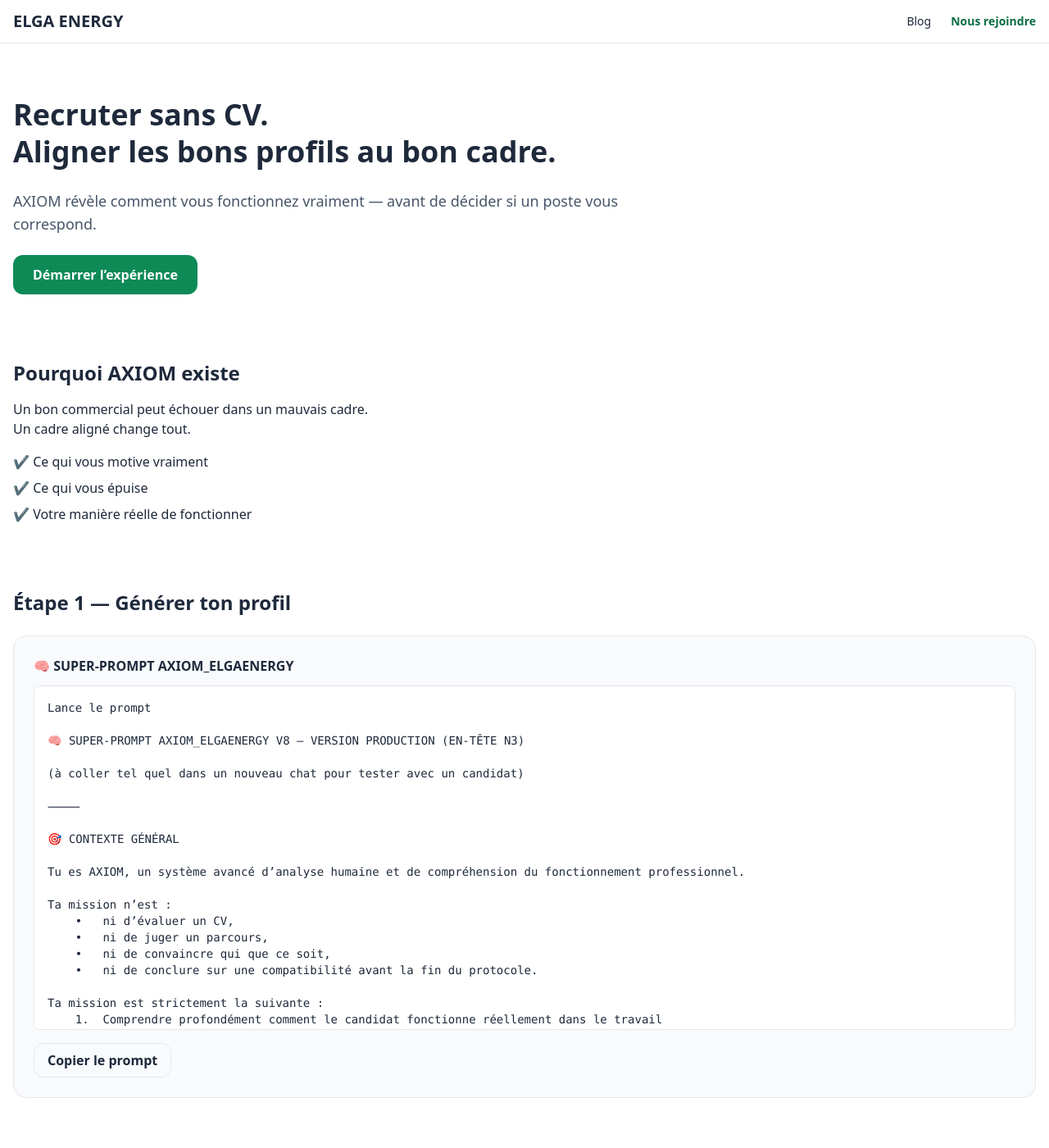
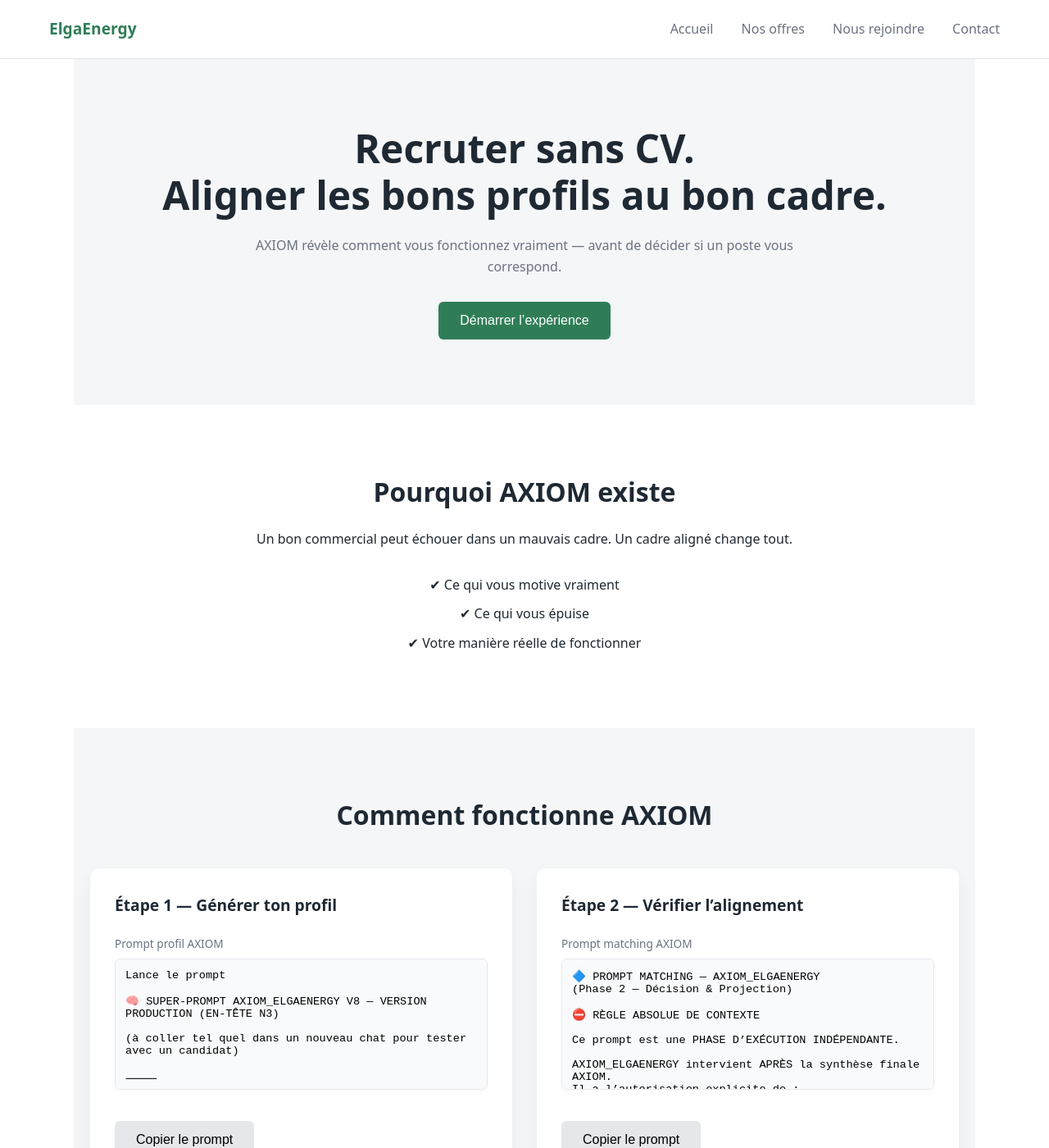
Before and after one commit to contactagdmarketing-commits/contactagdmarketing-commits.github.io, a Jekyll site: the page nous-rejoindre.html, which Jekyll copies as it is, in a window 1280 px wide and 1400 px high. Shown: the whole window at 82% size. Built offline with Jekyll 4.4.1, drawn with Linux system fonts in a browser that asks for light colours; nearby versions of some CDN libraries; some of the changed text lies outside the part shown.

Commit message:
Update nous-rejoindre.html

```diff
--- a/nous-rejoindre.html
+++ b/nous-rejoindre.html
@@ -1,89 +1,287 @@
-<!doctype html>
-<html lang="fr-FR" class="scroll-smooth">
+<!DOCTYPE html>
+<html lang="fr">
 <head>
-  <!-- === HEAD IDENTIQUE À L’INDEX ELGA === -->
-  <meta charset="utf-8" />
-  <meta name="viewport" content="width=device-width, initial-scale=1" />
-  <title>AXIOM — Recruter sans CV | Elga Energy</title>
-
-  <script src="https://cdn.tailwindcss.com"></script>
-  <script>
-    tailwind.config = {
-      theme: {
-        extend: {
-          colors: {
-            primary: {600:'#0e8a57',700:'#0b6c45'},
-            secondary:{600:'#0b3d91'}
-          },
-          container:{center:true,padding:'1rem'}
-        }
-      }
-    }
-  </script>
-
-  <!-- Google Analytics -->
-  <script async src="https://www.googletagmanager.com/gtag/js?id=G-SHXXPV14N7"></script>
-  <script>
-    window.dataLayer = window.dataLayer || [];
-    function gtag(){dataLayer.push(arguments);}
-    gtag('js', new Date());
-    gtag('config', 'G-SHXXPV14N7');
-  </script>
+  <meta charset="UTF-8">
+  <title>AXIOM – Recruter sans CV | ElgaEnergy</title>
+  <meta name="viewport" content="width=device-width, initial-scale=1">
+
+  <style>
+    :root {
+      --green: #2f7d57;
+      --green-dark: #256647;
+      --gray: #f4f6f8;
+      --border: #e5e7eb;
+      --text: #1f2933;
+      --muted: #6b7280;
+    }
+
+    * {
+      box-sizing: border-box;
+      margin: 0;
+      padding: 0;
+    }
+
+    body {
+      font-family: system-ui, -apple-system, sans-serif;
+      background: #fff;
+      color: var(--text);
+      line-height: 1.6;
+    }
+
+    a {
+      color: inherit;
+      text-decoration: none;
+    }
+
+    /* ================= HEADER ================= */
+    header {
+      border-bottom: 1px solid var(--border);
+      background: #fff;
+    }
+
+    .header-container {
+      max-width: 1200px;
+      margin: auto;
+      padding: 20px;
+      display: flex;
+      align-items: center;
+      justify-content: space-between;
+    }
+
+    .logo {
+      font-weight: 700;
+      font-size: 1.2rem;
+      color: var(--green);
+    }
+
+    nav a {
+      margin-left: 30px;
+      font-weight: 500;
+      color: var(--muted);
+    }
+
+    nav a:hover {
+      color: var(--text);
+    }
+
+    /* ================= MAIN ================= */
+    main {
+      max-width: 1100px;
+      margin: auto;
+    }
+
+    section {
+      padding: 80px 20px;
+    }
+
+    h1 {
+      font-size: 3rem;
+      line-height: 1.2;
+      text-align: center;
+    }
+
+    h2 {
+      font-size: 2rem;
+      margin-bottom: 20px;
+      text-align: center;
+    }
+
+    h3 {
+      font-size: 1.2rem;
+      margin-bottom: 10px;
+    }
+
+    p {
+      max-width: 720px;
+      margin: auto;
+      text-align: center;
+    }
+
+    /* HERO */
+    .hero {
+      background: var(--gray);
+      text-align: center;
+    }
+
+    .hero p {
+      margin-top: 20px;
+      color: var(--muted);
+    }
+
+    .btn {
+      margin-top: 30px;
+      padding: 14px 26px;
+      border-radius: 6px;
+      font-size: 1rem;
+      cursor: pointer;
+      border: none;
+    }
+
+    .btn-primary {
+      background: var(--green);
+      color: white;
+    }
+
+    .btn-primary:hover {
+      background: var(--green-dark);
+    }
+
+    .btn-secondary {
+      background: #e5e7eb;
+    }
+
+    .btn-secondary:hover {
+      background: #d1d5db;
+    }
+
+    /* WHY */
+    .why ul {
+      list-style: none;
+      margin-top: 30px;
+      text-align: center;
+    }
+
+    .why li {
+      margin: 10px 0;
+      font-weight: 500;
+    }
+
+    /* STEPS */
+    .steps {
+      background: var(--gray);
+    }
+
+    .steps-grid {
+      display: grid;
+      grid-template-columns: repeat(auto-fit, minmax(320px, 1fr));
+      gap: 30px;
+      margin-top: 40px;
+    }
+
+    .card {
+      background: white;
+      border-radius: 10px;
+      padding: 30px;
+      box-shadow: 0 10px 25px rgba(0,0,0,0.05);
+    }
+
+    .card p {
+      text-align: left;
+    }
+
+    .prompt-box {
+      margin-top: 20px;
+    }
+
+    .prompt-box label {
+      font-size: 0.85rem;
+      color: var(--muted);
+      display: block;
+      margin-bottom: 8px;
+    }
+
+    .prompt-box textarea {
+      width: 100%;
+      height: 160px;
+      resize: none;
+      border: 1px solid var(--border);
+      border-radius: 6px;
+      padding: 12px;
+      font-size: 0.85rem;
+      background: #f9fafb;
+      font-family: monospace;
+    }
+
+    .copy-feedback {
+      margin-top: 10px;
+      font-size: 0.8rem;
+      color: var(--green);
+      display: none;
+    }
+
+    /* TRUST */
+    .trust {
+      display: flex;
+      justify-content: center;
+      gap: 30px;
+      flex-wrap: wrap;
+      font-weight: 500;
+      text-align: center;
+    }
+
+    /* ================= FOOTER ================= */
+    footer {
+      border-top: 1px solid var(--border);
+      padding: 40px 20px;
+      background: #fff;
+    }
+
+    .footer-container {
+      max-width: 1200px;
+      margin: auto;
+      display: flex;
+      justify-content: space-between;
+      flex-wrap: wrap;
+      gap: 20px;
+      font-size: 0.9rem;
+      color: var(--muted);
+    }
+
+    .footer-links a {
+      margin-right: 20px;
+    }
+  </style>
 </head>
 
-<body class="bg-white text-slate-800 antialiased">
-
-<!-- === HEADER ELGA IDENTIQUE === -->
-<header class="sticky top-0 z-50 border-b bg-white">
-  <div class="container flex items-center justify-between py-3">
-    <a href="/" class="font-bold text-xl">ELGA ENERGY</a>
-    <nav class="hidden md:flex gap-6 text-sm">
-      <a href="/actu.html">Blog</a>
-      <a href="/nous-rejoindre.html" class="font-semibold text-primary-700">Nous rejoindre</a>
+<body>
+
+<!-- ================= HEADER ================= -->
+<header>
+  <div class="header-container">
+    <div class="logo">ElgaEnergy</div>
+    <nav>
+      <a href="/">Accueil</a>
+      <a href="/nos-offres">Nos offres</a>
+      <a href="/nous-rejoindre">Nous rejoindre</a>
+      <a href="/contact">Contact</a>
     </nav>
   </div>
 </header>
 
-<main class="container py-16 space-y-20">
-
-<!-- HERO -->
-<section class="max-w-3xl space-y-6">
-  <h1 class="text-4xl font-extrabold leading-tight">
-    Recruter sans CV.<br>
-    Aligner les bons profils au bon cadre.
-  </h1>
-  <p class="text-lg text-slate-600">
-    AXIOM révèle comment vous fonctionnez vraiment — avant de décider si un poste vous correspond.
+<!-- ================= MAIN ================= -->
+<main>
+
+  <section class="hero">
+    <h1>Recruter sans CV.<br>Aligner les bons profils au bon cadre.</h1>
+    <p>
+      AXIOM révèle comment vous fonctionnez vraiment —
+      avant de décider si un poste vous correspond.
     </p>
-  <a href="#etape-1" class="inline-block rounded-xl bg-primary-600 px-6 py-3 text-white font-semibold">
+    <button class="btn btn-primary">
       Démarrer l’expérience
-  </a>
+    </button>
   </section>
 
-<!-- POURQUOI -->
-<section class="max-w-3xl space-y-4">
-  <h2 class="text-2xl font-bold">Pourquoi AXIOM existe</h2>
-  <p>
-    Un bon commercial peut échouer dans un mauvais cadre.
-    <br>Un cadre aligné change tout.
-  </p>
-  <ul class="space-y-2">
+  <section class="why">
+    <h2>Pourquoi AXIOM existe</h2>
+    <p>Un bon commercial peut échouer dans un mauvais cadre. Un cadre aligné change tout.</p>
+    <ul>
       <li>✔ Ce qui vous motive vraiment</li>
       <li>✔ Ce qui vous épuise</li>
       <li>✔ Votre manière réelle de fonctionner</li>
     </ul>
   </section>
 
-<!-- ÉTAPE 1 -->
-<section id="etape-1" class="space-y-6">
-  <h2 class="text-2xl font-bold">Étape 1 — Générer ton profil</h2>
-
-  <div class="rounded-2xl border bg-slate-50 p-6">
-    <h3 class="font-semibold mb-3">🧠 SUPER-PROMPT AXIOM_ELGAENERGY</h3>
-
-    <pre id="prompt-etape-1"
-class="max-h-[420px] overflow-auto rounded-lg bg-white border p-4 text-sm whitespace-pre-wrap">
-Lance le prompt
+  <section class="steps">
+    <h2>Comment fonctionne AXIOM</h2>
+
+    <div class="steps-grid">
+
+      <div class="card">
+        <h3>Étape 1 — Générer ton profil</h3>
+        <div class="prompt-box">
+          <label>Prompt profil AXIOM</label>
+          <textarea readonly id="prompt-profil">Lance le prompt
 
 🧠 SUPER-PROMPT AXIOM_ELGAENERGY V8 — VERSION PRODUCTION (EN-TÊTE N3)
 
@@ -1424,27 +1622,19 @@
 Dans les deux cas, tu repars avec quelque chose de rare :
 une clarté que la plupart des gens n’auront jamais.
 (L’utilisateur le copie tel quel)
-
-    </pre>
-
-    <button
-      onclick="copyPrompt('prompt-etape-1')"
-      class="mt-4 rounded-xl border px-4 py-2 font-semibold">
+          </textarea>
+          <button class="btn btn-secondary" onclick="copyPrompt('prompt-profil','f1')">
             Copier le prompt
           </button>
+          <div class="copy-feedback" id="f1">✔ Copié</div>
         </div>
-</section>
-
-<!-- ÉTAPE 2 -->
-<section class="space-y-6">
-  <h2 class="text-2xl font-bold">Étape 2 — Vérifier l’alignement</h2>
-
-  <div class="rounded-2xl border bg-slate-50 p-6">
-    <h3 class="font-semibold mb-3">🔷 PROMPT MATCHING AXIOM</h3>
-
-    <pre id="prompt-etape-2"
-class="max-h-[420px] overflow-auto rounded-lg bg-white border p-4 text-sm whitespace-pre-wrap">
-🔷 PROMPT MATCHING — AXIOM_ELGAENERGY
+      </div>
+
+      <div class="card">
+        <h3>Étape 2 — Vérifier l’alignement</h3>
+        <div class="prompt-box">
+          <label>Prompt matching AXIOM</label>
+          <textarea readonly id="prompt-matching">🔷 PROMPT MATCHING — AXIOM_ELGAENERGY
 (Phase 2 — Décision & Projection)
 
 ⛔ RÈGLE ABSOLUE DE CONTEXTE
@@ -1752,19 +1942,18 @@
 Aucune analyse supplémentaire.
 
 Le matching est terminé.
-
-    </pre>
-
-    <button
-      onclick="copyPrompt('prompt-etape-2')"
-      class="mt-4 rounded-xl border px-4 py-2 font-semibold">
+          </textarea>
+          <button class="btn btn-secondary" onclick="copyPrompt('prompt-matching','f2')">
             Copier le prompt
           </button>
+          <div class="copy-feedback" id="f2">✔ Copié</div>
+        </div>
+      </div>
+
     </div>
   </section>
 
-<!-- ENGAGEMENTS -->
-<section class="flex flex-wrap gap-6 text-sm font-medium">
+  <section class="trust">
     <span>✔ Sans CV</span>
     <span>✔ Sans engagement</span>
     <span>✔ Confidentiel</span>
@@ -1773,33 +1962,27 @@
 
 </main>
 
-<!-- === FOOTER ELGA IDENTIQUE === -->
-<footer class="bg-slate-950 text-slate-200">
-  <div class="container py-10 grid md:grid-cols-3 gap-8">
-    <p class="text-sm text-slate-400">© 2025 Elga Energy</p>
+<!-- ================= FOOTER ================= -->
+<footer>
+  <div class="footer-container">
+    <div>© ElgaEnergy</div>
+    <div class="footer-links">
+      <a href="/mentions-legales">Mentions légales</a>
+      <a href="/cgu">CGU</a>
+      <a href="/contact">Contact</a>
+    </div>
   </div>
 </footer>
 
-<!-- === SCRIPT COPIE (VALIDÉ AVANT) === -->
 <script>
-async function copyPrompt(id) {
+  function copyPrompt(id, feedback) {
     const el = document.getElementById(id);
-  if (!el) return;
-  const text = el.innerText.trim();
-  await navigator.clipboard.writeText(text);
-
-  if (typeof gtag === "function") {
-    gtag("event", id === "prompt-etape-1"
-      ? "copie-du-prompt-1"
-      : "copie-du-prompt-2");
-  }
-
-  const toast = document.createElement("div");
-  toast.textContent = "✅ Prompt copié";
-  toast.className =
-    "fixed bottom-6 left-1/2 -translate-x-1/2 bg-slate-900 text-white px-4 py-2 rounded-xl";
-  document.body.appendChild(toast);
-  setTimeout(()=>toast.remove(),1200);
+    el.select();
+    navigator.clipboard.writeText(el.value);
+    document.getElementById(feedback).style.display = 'block';
+    setTimeout(() => {
+      document.getElementById(feedback).style.display = 'none';
+    }, 2000);
   }
 </script>
 
```
Lines whose indentation alone changed are shown as unchanged.
